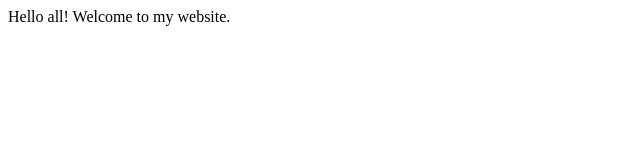
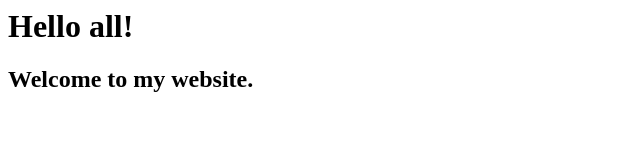
Before and after one commit to barath-at-github/simple-webpage, a plain HTML site: page index.html in a window 1280 px wide. Shown: the whole page, without its empty margins (0-640 px from the left). Drawn offline with Linux system fonts and the light colour scheme.

Commit message:
Update index.html

```diff
--- a/index.html
+++ b/index.html
@@ -1 +1,2 @@
-Hello all! Welcome to my website.
+<h1>Hello all!</h1>
+<h2>Welcome to my website.</h2>
```
